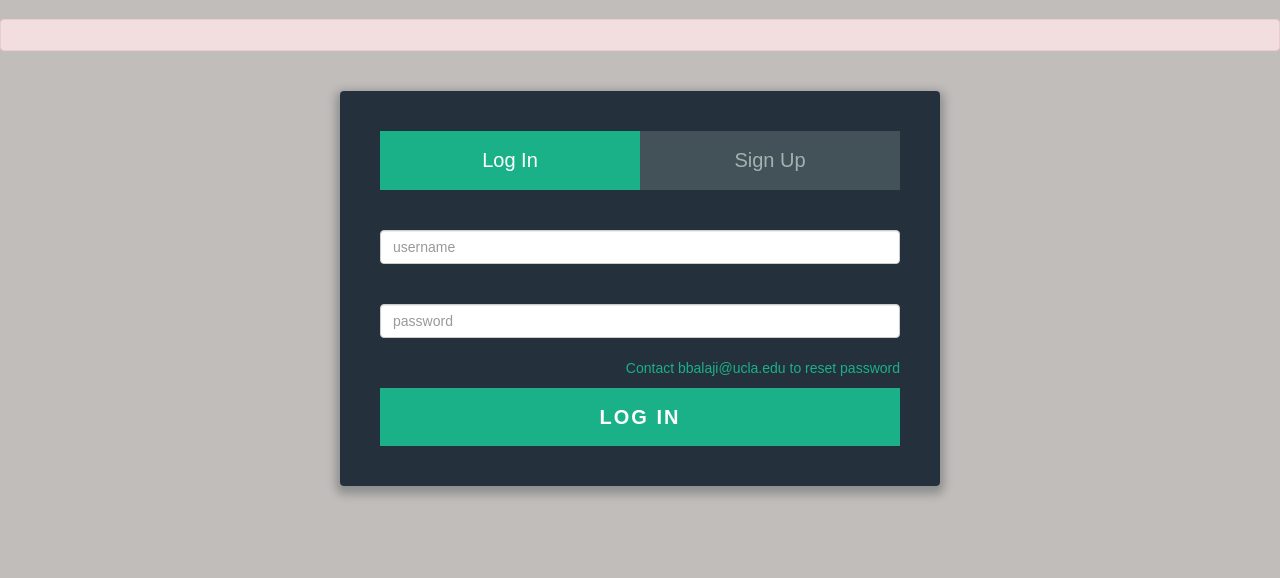
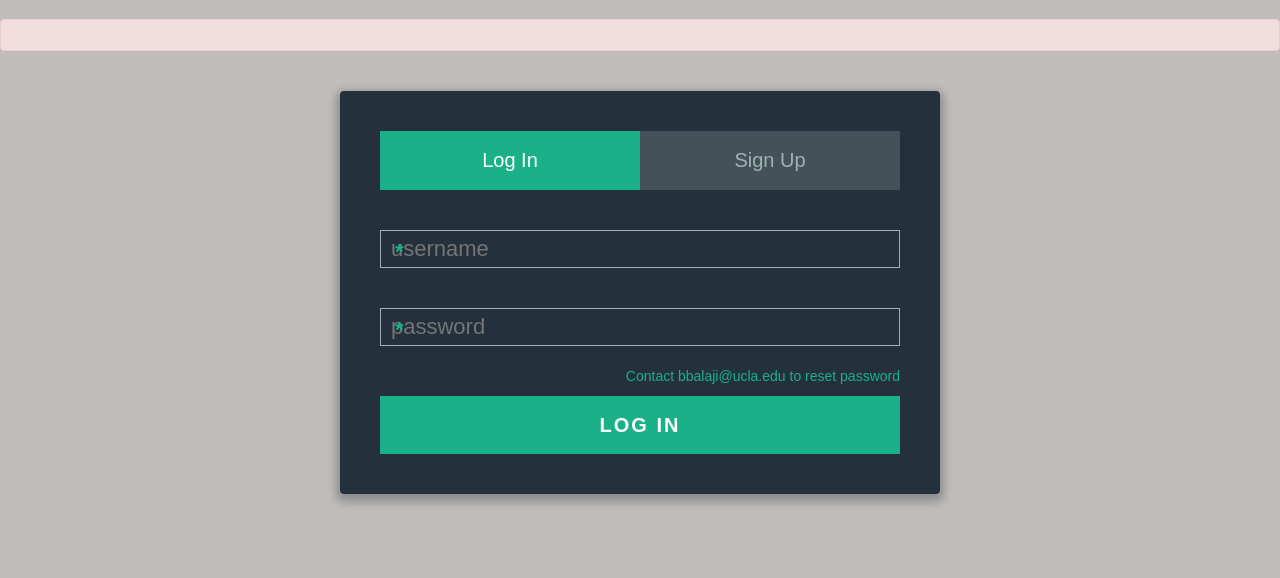
Before and after one commit to nesl/AutoGrader, a Django app: template grader/main/templates/main/login.html in a window 1280 px wide. Shown: the part 51-629 px from the top of the page. Run offline with Django 3.2, Linux system fonts and the light colour scheme; the template is opened without the code that fills it, so the values that code supplies are empty; parts of the project's set-up code (start-up, migrations or seed data) failed here and were passed over; some libraries are stand-ins or nearby versions.

Commit message:
trying to change some things in login

```diff
--- a/grader/main/templates/main/login.html
+++ b/grader/main/templates/main/login.html
@@ -35,17 +35,17 @@
           <form action="/" method="post">
 
             <div class="field-wrap">
-            <label for="id_username" class="sr-only">
+            <label for="id_username">
               {{ form.username.label_tag }}<span class="req">*</span>
             </label>
-            <input type="email"required autocomplete="off" class="form-control" id="id_username" name="username" placeholder="username"/>
+            <input type="email"required autocomplete="off" id="id_username" name="username" placeholder="username"/>
           </div>
 
           <div class="field-wrap">
-            <label for="id_password" class="sr-only">
+            <label for="id_password">
               {{ form.password.label_tag }}<span class="req">*</span>
             </label>
-            <input type="password"required autocomplete="off" class="form-control" id="id_password" name="password" placeholder="password"/>
+            <input type="password"required autocomplete="off" id="id_password" name="password" placeholder="password"/>
           </div>
 
           <p class="forgot"><a href="#">Contact bbalaji@ucla.edu to reset password</a></p>
@@ -108,7 +108,7 @@
 
 </div> <!-- /form -->
 
-<script src="https://cdnjs.cloudflare.com/ajax/libs/jquery-validate/1.13.1/jquery.validate.min.js"></script>
+<script src='http://cdnjs.cloudflare.com/ajax/libs/jquery/2.1.3/jquery.min.js'></script>
 <script src="{% static "main/login.js" %}"></script>
 
 {% endblock %}
```
